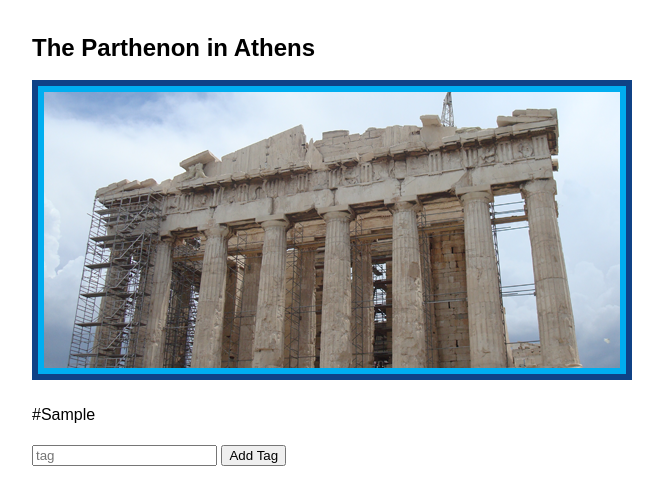
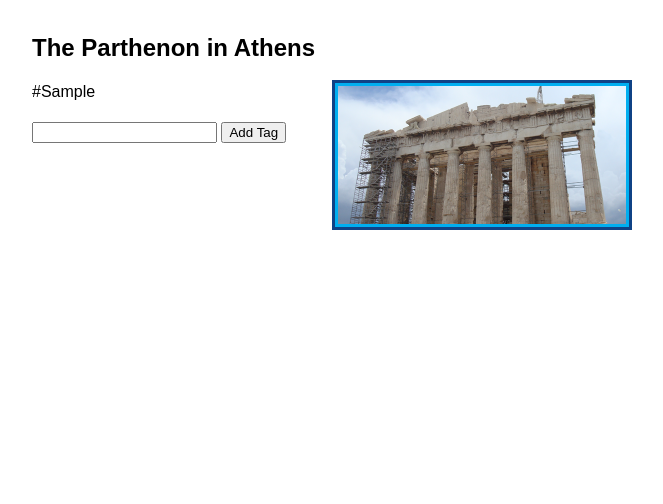
Before and after one commit to bfarhangmehr1/CPSC-1520-In-Class, a plain HTML site: page Week 05/image-tags/index.html in a window 1280 px wide. Both pictures are taken after typing "Sample" into the empty fields and a click on the button "Add Tag". Shown: the whole page, without its empty margins (308-971 px from the left). Drawn offline with Linux system fonts and the light colour scheme.

Commit message:
some changes in image-tags in Week 05

```diff
--- a/Week 05/image-tags/css/main.css
+++ b/Week 05/image-tags/css/main.css
@@ -1,3 +1,8 @@
+img {
+	width:50%;
+	float: right;
+}
+
 body {
 	font-family: sans-serif;
 	line-height: 1.5em;
--- a/Week 05/image-tags/js/main.js
+++ b/Week 05/image-tags/js/main.js
@@ -8,15 +8,16 @@
 document.querySelector('.feature.frm ').addEventListener( 'submit', function (evt) {
     var frm = evt.target;
     var tag = frm.elements.tags;
-     var error = document.querySelector('p.feature.error');
+    var error = document.querySelector('p.feature.error');
      // ensure that there is a value in the tag field before adding a tag
+     //ensure there is value in tag before addding tag to paragraph.
      if (tag.value.trim() != '') {
     // insert a '# ' before the tag for aesthetics
-     document.querySelector('p.feature.tags ').innerHTML += '#' + tag.value;
-     tag.value = '';
+     document.querySelector('p.feature.tags ').innerHTML += '#' + tag.value.trim() + ' ';
+     tag.value +' ';
+     tag.value = ' ';
      error.classList.add('hidden');
      } else {
-
         error.classList.remove('hidden'); }
         evt.preventDefault();
      });
```
